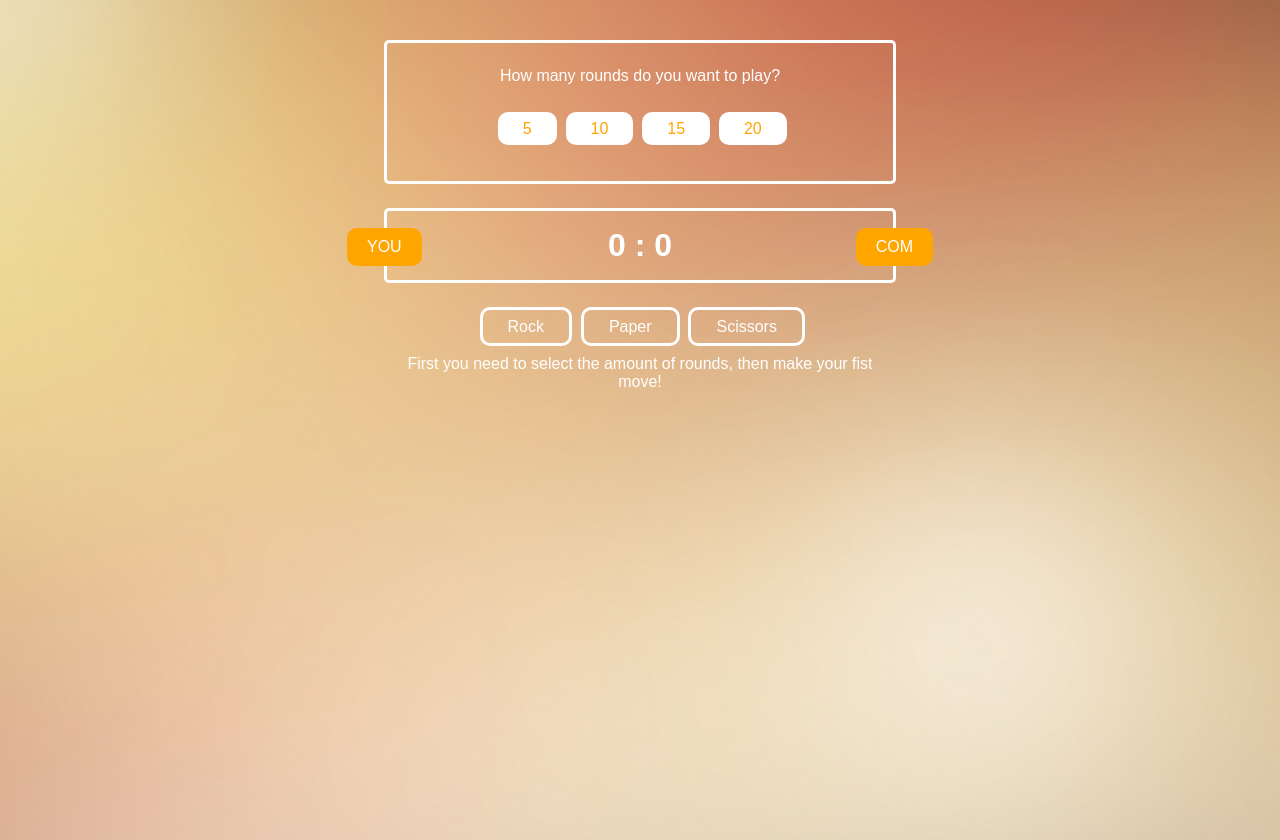
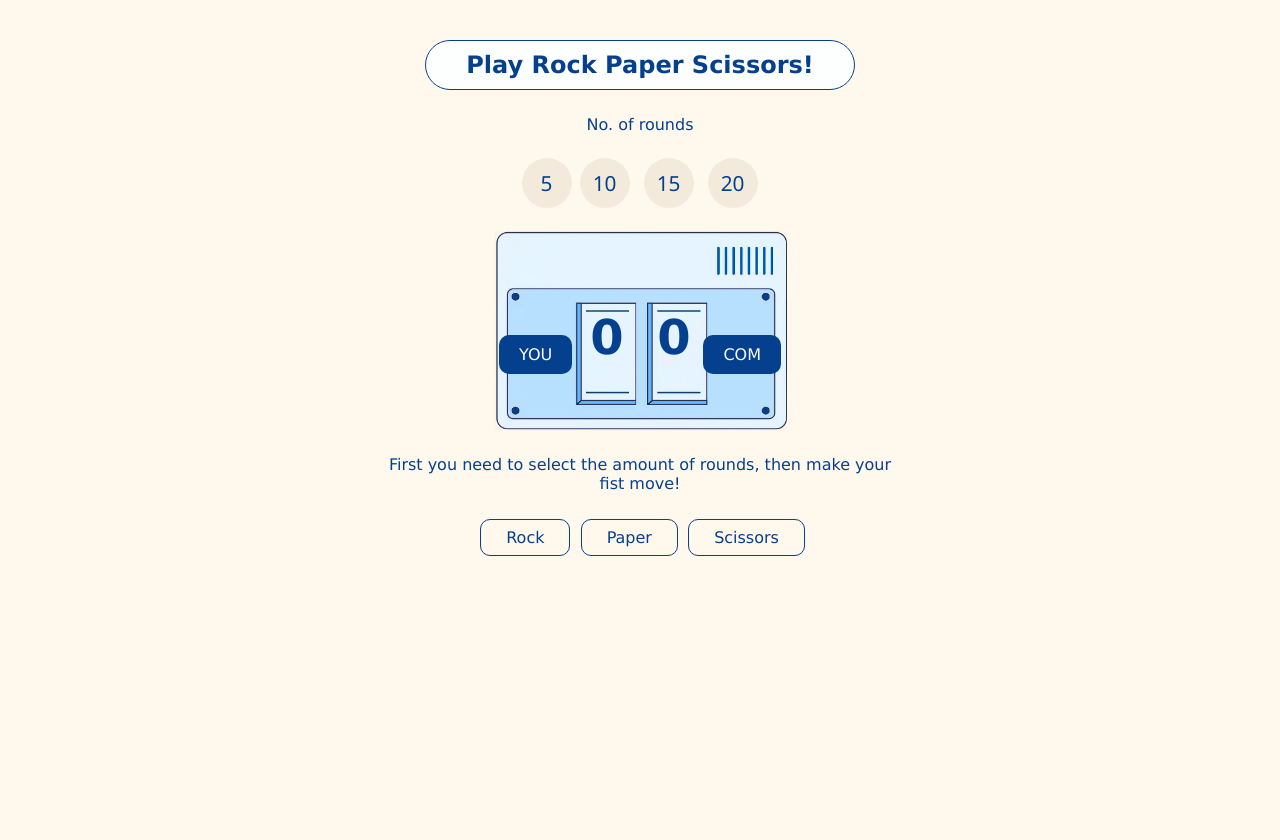
Before and after one commit to veronicamayer/rock-paper-scissors, a plain HTML site: page index.html in a window 1280 px wide. Drawn offline with Linux system fonts and the light colour scheme.

Commit message:
changed design

```diff
--- a/assets/js/main.js
+++ b/assets/js/main.js
@@ -5,6 +5,7 @@ const counterRounds = document.querySelector('#counterRounds');
 const numberOfRoundsForm = document.getElementById('formRounds');
 const imageYou = document.querySelector('#imageYou');
 const imageCom = document.querySelector('#imageCom');
+const numRounds = document.querySelector('#numRounds');
 
 let computerChoice = "";
 let userChoice = "";
@@ -35,16 +36,16 @@ const formChoice = document.querySelector('#formChoice').addEventListener("chang
     const result = getResult(userChoice, computerChoice);
     resultText.innerHTML = result;
 
-    (result === 'You win') ? userScore++ : (result === 'You lose') ? computerScore++ : (result === 'Draw') ? computerScore++ & userScore++ : "";
+    (result === 'You win') ? userScore++ : (result === 'You lose') ? computerScore++ : (result === 'Draw') ? "" : "";
 
     counterRounds.innerHTML = `${round} out of ${numberOfRounds}`;
-    resultP.innerHTML = `${userScore} : ${computerScore}`;
+    resultP.innerHTML = `${userScore}${computerScore}`;
 
     (round === numberOfRounds) ? displayWinner() : round++;
 });
 
 function displayWinner() {
-    (userScore > computerScore) ? counterRounds.innerHTML = 'You win the game!' : (userScore < computerScore) ? counterRounds.innerHTML = 'Computer wins the game!' : counterRounds.innerHTML = 'The game is a draw!';
+    (userScore > computerScore) ? (counterRounds.innerHTML = 'You win the game!', numRounds.innerHTML = '') : (userScore < computerScore) ? (counterRounds.innerHTML = 'Computer wins the game!', numRounds.innerHTML = '') : (counterRounds.innerHTML = 'The game is a draw!', numRounds.innerHTML = '');
 
     userScore = 0;
     computerScore = 0;
--- a/assets/scss/main.scss
+++ b/assets/scss/main.scss
@@ -14,9 +14,7 @@
 }
 
 body {
-    background-image: url(../img/36926wide.jpg);
-    background-repeat: no-repeat;
-    background-size: cover;
+    background-color: #fff8ed;
     color: white;
     height: 100vh;
 }
@@ -24,67 +22,118 @@ body {
 main {
     width: 40vw;
     margin: 5vh auto;
-    font-family: Arial, Helvetica, sans-serif;
+    font-family: "Lucida Sans", "Lucida Sans Regular", "Lucida Grande",
+        "Lucida Sans Unicode", Geneva, Verdana, sans-serif;
+    color: #05408e;
+
+    h1 {
+        background-color: #fdffff;
+        padding: 10px 40px;
+        border: 1px solid #05408e;
+        border-radius: 30px;
+        font-size: 1.5rem;
+        width: max-content;
+        margin: auto;
+    }
 }
 
 #sectionRounds {
-    border: 3px solid white;
-    border-radius: 5px;
-    padding: 3vh 5vw;
     text-align: center;
-    margin-bottom: 3vh;
 
     p {
-        margin-bottom: 3vh;
+        margin: 25px;
+        text-align: center;
     }
 
     #counterRounds {
         display: none;
-        padding: 13.5px 0;
+        margin: 10px 0 31px 0;
     }
 
-    input[type="radio"]:checked + label, input[type="radio"]:hover + label {
-        background-color: orange;
-        color: white;
-    }
+    #formRounds {
+        margin-bottom: 20px;
 
-    label {
-        background-color: white;
-        color: orange;
+        input[type="radio"] {
+            visibility: hidden;
+        }
+
+        label {
+            position: relative; /* Added */
+            display: inline-block; /* Added */
+            vertical-align: middle;
+            text-align: center;
+            cursor: pointer;
+            padding: 10px 15px; /* Increased left padding */
+            color: #05408e;
+            font-size: 1.3rem;
+            font-family: "Segoe UI", Tahoma, Geneva, Verdana, sans-serif;
+        }
+
+        /* Added */
+        label::before {
+            content: "";
+            display: block;
+            position: absolute;
+            top: 50%;
+            left: 50%;
+            transform: translate(-50%, -50%);
+            width: 50px; /* Adjust size as needed */
+            height: 50px; /* Adjust size as needed */
+            background-color: #f3eadb;
+            border-radius: 50%;
+            z-index: -1;
+        }
+
+        input[type="radio"]:checked + label::before,
+        input[type="radio"]:hover + label::before {
+            background-color: #05408e;
+        }
+
+        input[type="radio"]:checked + label,
+        input[type="radio"]:hover + label {
+            color: #f3eadb;
+        }
     }
 }
 
 #sectionCounter {
-    border: 3px solid white;
-    border-radius: 5px;
+    background-image: url("../img/number-guessing-game-c-project-Thumbnail.jpg");
+    background-size: contain;
+    background-repeat: no-repeat;
+    background-position: center;
+    height: 25vh;
     padding: 2vh 5vw;
     margin-bottom: 3vh;
     text-align: center;
     position: relative;
 
+
     h2 {
-        font-size: 2rem;
+        padding: 16% 0 0 9%;
+        font-size: 3rem;
+        letter-spacing: 2.1rem;
     }
 
     p {
         position: absolute;
-        background-color: orange;
+        background-color: #05408e;
+        color: white;
         padding: 10px 20px;
         border-radius: 10px;
     }
 
     p:first-of-type {
-        top: 25%;
-        left: -40px;
+        top: 52%;
+        left: 115px;
     }
 
     p:nth-of-type(2) {
-        top: 25%;
-        right: -40px;
+        top: 52%;
+        right: 115px;
     }
 }
 
-input[type="radio"]{
+input[type="radio"] {
     visibility: hidden;
     height: 0;
     width: 0;
@@ -103,7 +152,12 @@ label {
     text-align: center;
     margin: 0 auto;
 
-    input[type="radio"]:checked + label, input[type="radio"]:hover + label {
+    p {
+        margin-bottom: 3vh;
+    }
+
+    input[type="radio"]:checked + label,
+    input[type="radio"]:hover + label {
         box-shadow: 0px 0px 5px 0px white;
     }
 
@@ -113,13 +167,12 @@ label {
     }
 
     label {
-        color: white;
-        border: 3px solid white;
+        border: 1px solid #05408e;
     }
 
     article {
         grid-template-columns: repeat(3, 33%);
-        margin: 5vh 0;
+        margin: 5vh 10vw;
         font-family: Ubuntu;
         display: none;
 
@@ -142,9 +195,9 @@ label {
 }
 
 #restart {
-    color: white;
     text-decoration: none;
-    border: 1px solid white;
+    border: 1px solid #05408e;
+    color: #05408e;
     border-radius: 5px;
     padding: 1vh 3vw;
     display: none;
--- a/index.html
+++ b/index.html
@@ -9,8 +9,10 @@
 </head>
 <body>
     <main>
+        <h1>Play Rock Paper Scissors!</h1>
+
         <section id="sectionRounds">
-            <p>How many rounds do you want to play?</p>
+            <p id="numRounds">No. of rounds</p>
             <h2 id="counterRounds"></h2>
 
             <form id="formRounds">
@@ -27,11 +29,13 @@
 
         <section id="sectionCounter">
             <p>YOU</p>
-            <h2 id="score">0 : 0</h2>
+            <h2 id="score">00</h2>
             <p>COM</p>
         </section>
 
         <section id="sectionPlay">
+            <p id="hintText">First you need to select the amount of rounds, then make your fist move!</p>
+
             <form id="formChoice">
                 <input type="radio" name="choice" id="rock" value="rock">
                 <label for="rock">Rock</label>
@@ -40,8 +44,6 @@
                 <input type="radio" name="choice" id="scissors" value="scissors">
                 <label for="scissors">Scissors</label>
             </form>
-
-            <p id="hintText">First you need to select the amount of rounds, then make your fist move!</p>
 
             <article>
                 <h2 id="result"></h2>
```
Also changed, not shown: assets/css/style.css, assets/img/number-guessing-game-c-project-Thumbnail.jpg (added), assets/img/paper.png, assets/img/rock.png, assets/img/scissors.png, 1 other file.
